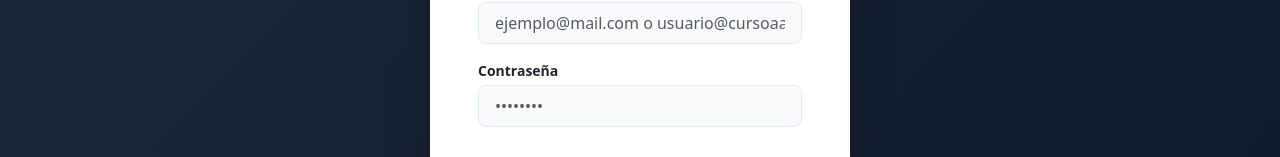
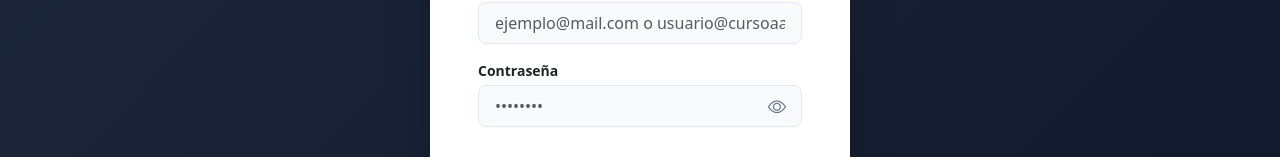
Before and after one commit to mcgarcia-code/aaab-vite, a Vue app: page /login-arbitro in a window 1280 px wide. Shown: the part 421-578 px from the top of the page. Built offline with nearby package versions, Linux system fonts and the light colour scheme.

Commit message:
Login: botón con el ojo para mostrar u ocultar la contraseña
Co-Authored-By: Claude Opus 5.5 <noreply@anthropic.com>

```diff
--- a/src/views/public/LoginArbitro.vue
+++ b/src/views/public/LoginArbitro.vue
@@ -26,7 +26,17 @@
           <div class="d-flex justify-content-between align-items-center mb-1">
             <label class="form-label small fw-bold text-dark mb-0">Contraseña</label>
             </div>
-          <input aria-label="Contraseña" v-model="password" type="password" class="form-control form-control-lg custom-input shadow-none fs-6" placeholder="••••••••" required :disabled="cargando">
+          <div class="position-relative">
+            <input id="login-password" aria-label="Contraseña" v-model="password" :type="verPassword ? 'text' : 'password'" autocomplete="current-password"
+                   class="form-control form-control-lg custom-input shadow-none fs-6 input-con-ojo" placeholder="••••••••" required :disabled="cargando">
+            <button type="button" class="btn-ver-password" :disabled="cargando"
+                    :title="verPassword ? 'Ocultar contraseña' : 'Mostrar contraseña'"
+                    :aria-label="verPassword ? 'Ocultar contraseña' : 'Mostrar contraseña'"
+                    :aria-pressed="verPassword" aria-controls="login-password"
+                    @click="verPassword = !verPassword">
+              <i class="bi" :class="verPassword ? 'bi-eye-slash' : 'bi-eye'" aria-hidden="true"></i>
+            </button>
+          </div>
         </div>
 
         <button :disabled="cargando" type="submit" class="btn btn-danger w-100 fw-bold py-3 mt-2 rounded-pill shadow-sm btn-login">
@@ -74,6 +84,7 @@ useHead({
 const router = useRouter()
 const email = ref('')
 const password = ref('')
+const verPassword = ref(false)   // ojo del campo contraseña: mostrar / ocultar lo escrito
 const errorMsg = ref('')
 const cargando = ref(false)
 
@@ -168,6 +179,36 @@ const iniciarSesion = async () => {
   box-shadow: 0 0 0 4px rgba(220, 38, 38, 0.15) !important; /* Resplandor rojo suave */
 }
 
+/* Ojo para ver la contraseña: dentro del campo, a la derecha (el campo deja lugar con padding) */
+.input-con-ojo {
+  padding-right: 3rem;
+}
+
+.btn-ver-password {
+  position: absolute;
+  top: 50%;
+  right: 6px;
+  transform: translateY(-50%);
+  width: 38px;
+  height: 38px;
+  display: flex;
+  align-items: center;
+  justify-content: center;
+  border: none;
+  border-radius: 8px;
+  background: transparent;
+  color: var(--o-texto-medio, #64748b);
+  font-size: 1.15rem;
+  transition: color 0.2s ease, background-color 0.2s ease;
+}
+
+.btn-ver-password:hover:not(:disabled),
+.btn-ver-password:focus-visible {
+  color: #dc2626;
+  background-color: var(--o-rojo-fondo, #fff5f5);
+  outline: none;
+}
+
 /* ====================================================
    EFECTOS HOVER (BOTÓN Y LINKS)
    ==================================================== */
```
